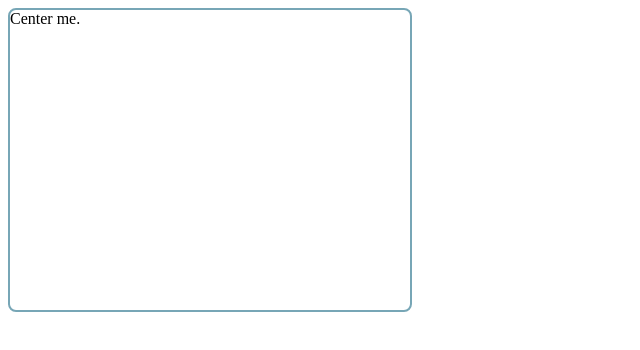
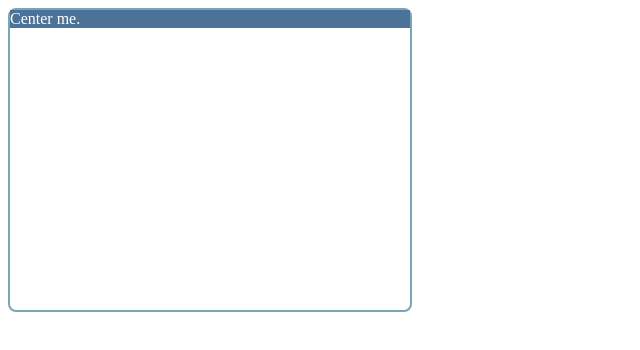
Before and after one commit to Gitthuma/flex-layout-three, a plain HTML site: page index.html in a window 1280 px wide. Shown: the whole page, without its empty margins (0-640 px from the left). Drawn offline with Linux system fonts and the light colour scheme.

Commit message:
Added background color and color to child div

```diff
--- a/css/style.css
+++ b/css/style.css
@@ -6,4 +6,6 @@
 }
 
 .child {
+  background-color: #4d7298; /*Adds background color to child div*/
+  color: #fff; /*Adds color to child div*/
 }
```
